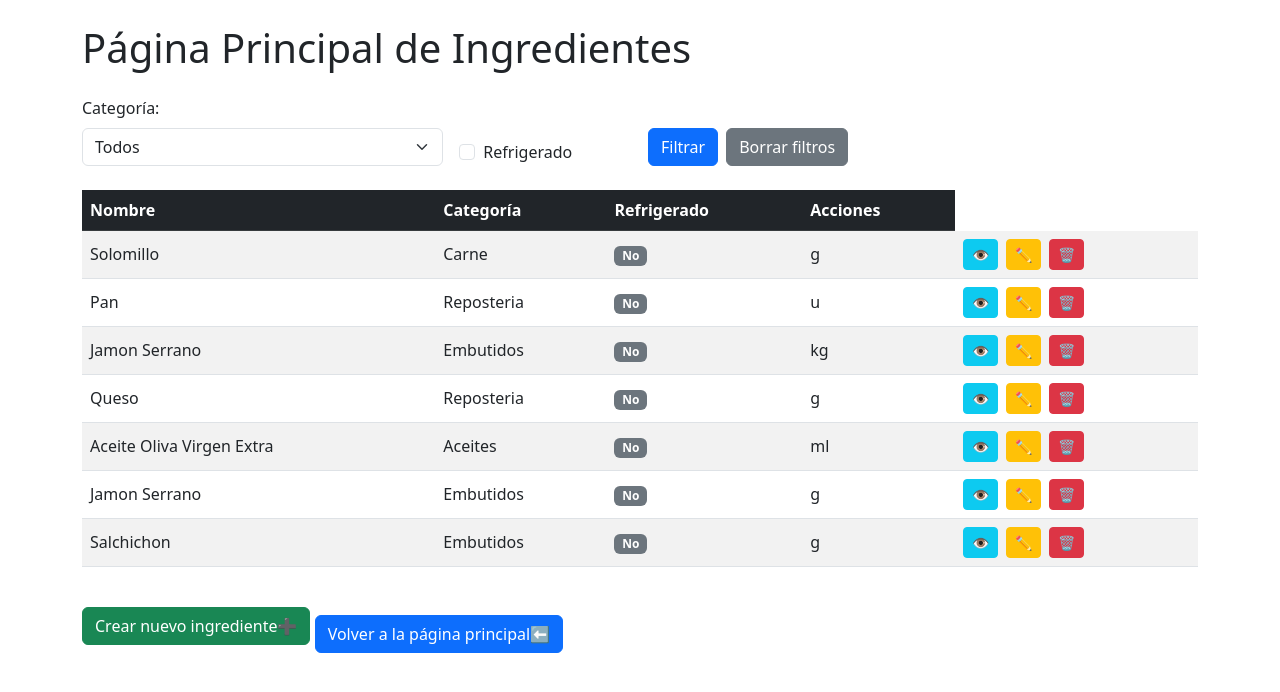
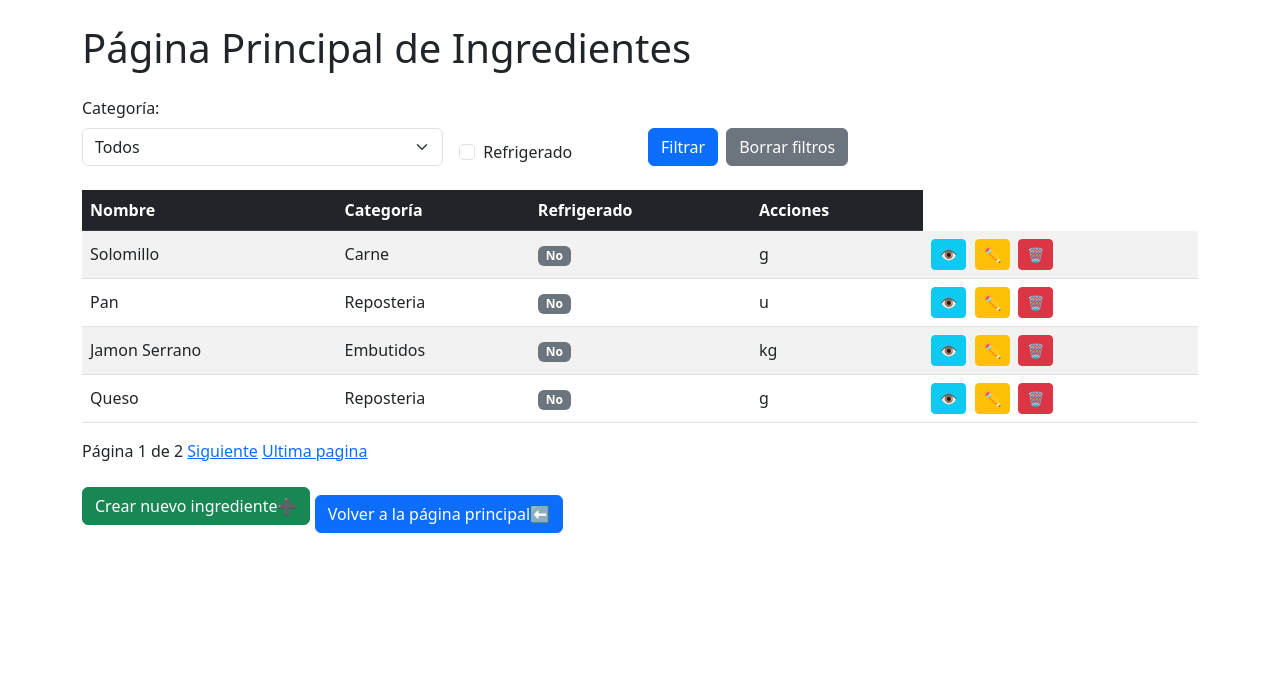
Before and after one commit to Rubenlopruf-E/Recetas-Django, a Django app: page /ingredientes in a window 1280 px wide. Shown: the top 692 px of the page. Run offline with Django 5.2, Linux system fonts and the light colour scheme; data comes from the database, SQL or seed files in the repository.

Commit message:
Paginacion

```diff
--- a/recetasapp/templates/recetasapp/ingredientes_lista.html
+++ b/recetasapp/templates/recetasapp/ingredientes_lista.html
@@ -75,6 +75,24 @@
         </table>
     </div>
 
+       {% if is_paginated %}
+        <div>
+
+            {% if page_obj.has_previous %}
+                <a href="?{{ request.GET.urlencode }}&page={{ page_obj.first_page_number }}">Primera pagina</a>
+                <a href="?{{ request.GET.urlencode }}&page={{ page_obj.previous_page_number }}">Anterior</a>
+            {% endif %}
+
+            Página {{ page_obj.number }} de {{ page_obj.paginator.num_pages }}
+
+            {% if page_obj.has_next %}
+                <a href="?{{ request.GET.urlencode }}&page={{ page_obj.next_page_number }}">Siguiente</a>
+                <a href="?{{ request.GET.urlencode }}&page={{ page_obj.paginator.num_pages }}">Ultima pagina</a>
+            {% endif %}
+
+        </div>
+    {% endif %}
+
     <!-- Botón para crear nuevo ingrediente -->
     <div class="mt-3">
         <a href="{% url 'ingrediente_crear' %}" class="btn btn-success">
--- a/recetasapp/views.py
+++ b/recetasapp/views.py
@@ -29,6 +29,8 @@ class IngredienteListView(ListView):
     model = Ingredientes
     template_name = 'recetasapp/ingredientes_lista.html'
     context_object_name = 'ingredientes'
+    paginate_by = 4
+
 
     def get_queryset(self):
         queryset = super().get_queryset()
```
